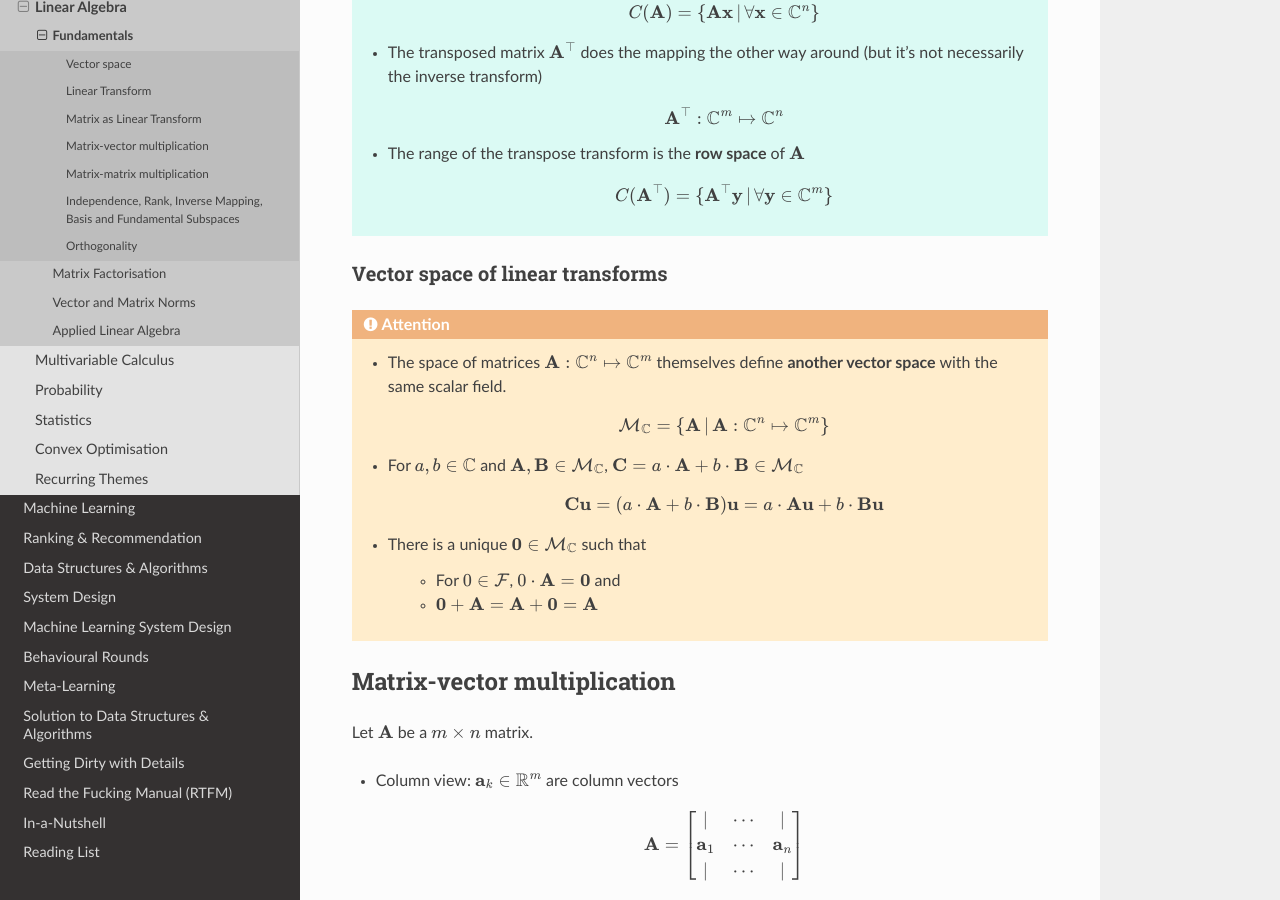
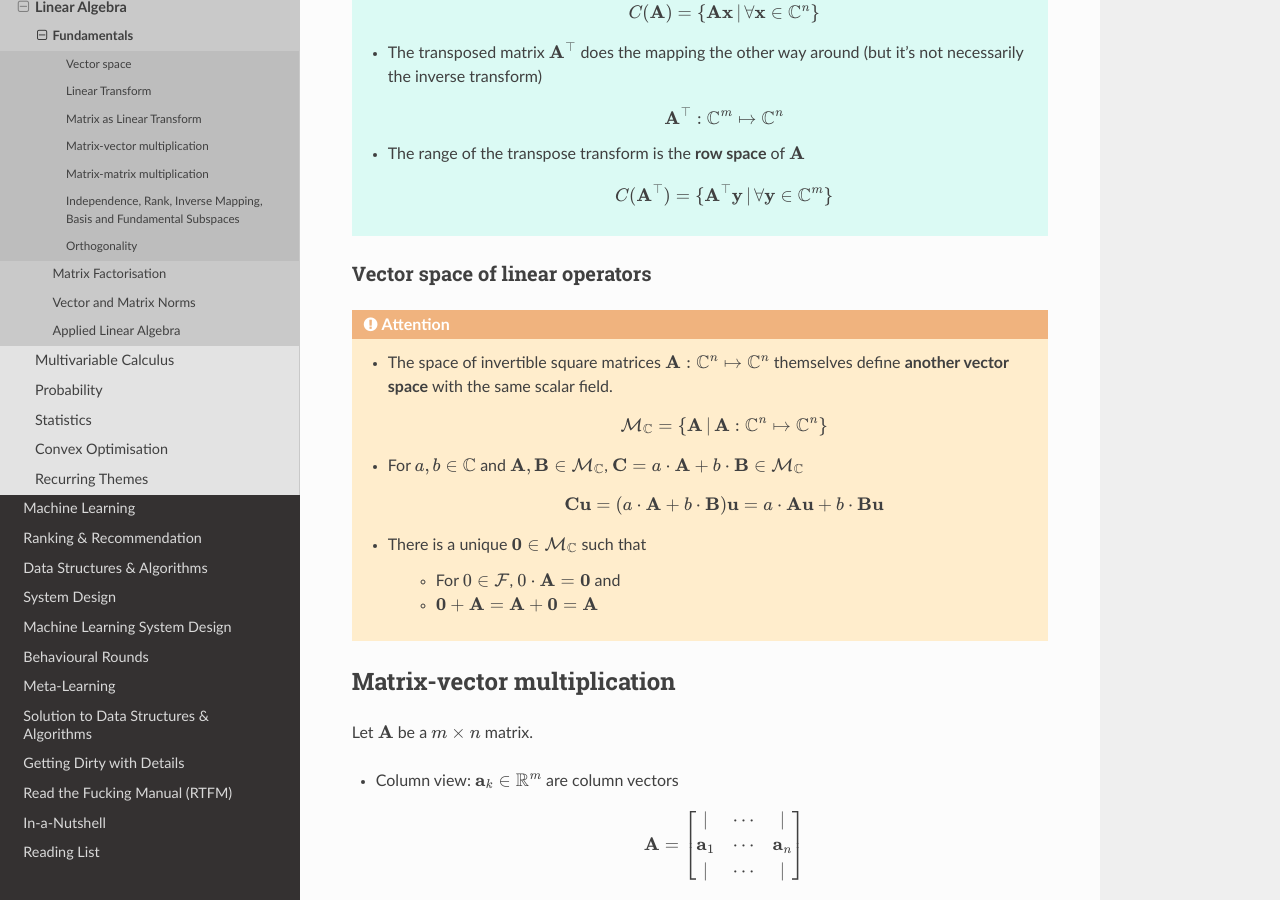
Before and after one commit to uselesstechjunks/leetcode, a Sphinx documentation site: the page built from docs/source/math/linalg/funda.rst, in a window 1280 px wide and 900 px high, scrolled down 2613 px. Built offline with Sphinx 7.4.7 and the Read the Docs theme 2.0.0, drawn with Linux system fonts in a browser that asks for light colours.

Commit message:
Update funda.rst

```diff
--- a/docs/source/math/linalg/funda.rst
+++ b/docs/source/math/linalg/funda.rst
@@ -97,12 +97,12 @@ Matrix as Linear Transform
 
 		.. math:: C(\mathbf{A}^\top)=\{\mathbf{A}^\top\mathbf{y}\mathop{|}\forall \mathbf{y}\in\mathbb{C}^m\}
 
-Vector space of linear transforms
+Vector space of linear operators
 =================================================================================
 .. attention::
-	* The space of matrices :math:`\mathbf{A}:\mathbb{C}^n\mapsto\mathbb{C}^m` themselves define **another vector space** with the same scalar field.
+	* The space of invertible square matrices :math:`\mathbf{A}:\mathbb{C}^n\mapsto\mathbb{C}^n` themselves define **another vector space** with the same scalar field.
 
-		.. math:: \mathcal{M}_\mathbb{C}=\{\mathbf{A} \mathop{|} \mathbf{A}:\mathbb{C}^n\mapsto\mathbb{C}^m\}
+		.. math:: \mathcal{M}_\mathbb{C}=\{\mathbf{A} \mathop{|} \mathbf{A}:\mathbb{C}^n\mapsto\mathbb{C}^n\}
 	* For :math:`a,b\in\mathbb{C}` and :math:`\mathbf{A},\mathbf{B}\in\mathcal{M}_\mathbb{C}`, :math:`\mathbf{C}=a\cdot\mathbf{A}+b\cdot\mathbf{B}\in\mathcal{M}_\mathbb{C}`
 
 		.. math:: \mathbf{C}\mathbf{u}=(a\cdot\mathbf{A}+b\cdot\mathbf{B})\mathbf{u}=a\cdot\mathbf{A}\mathbf{u}+b\cdot\mathbf{B}\mathbf{u}
```
